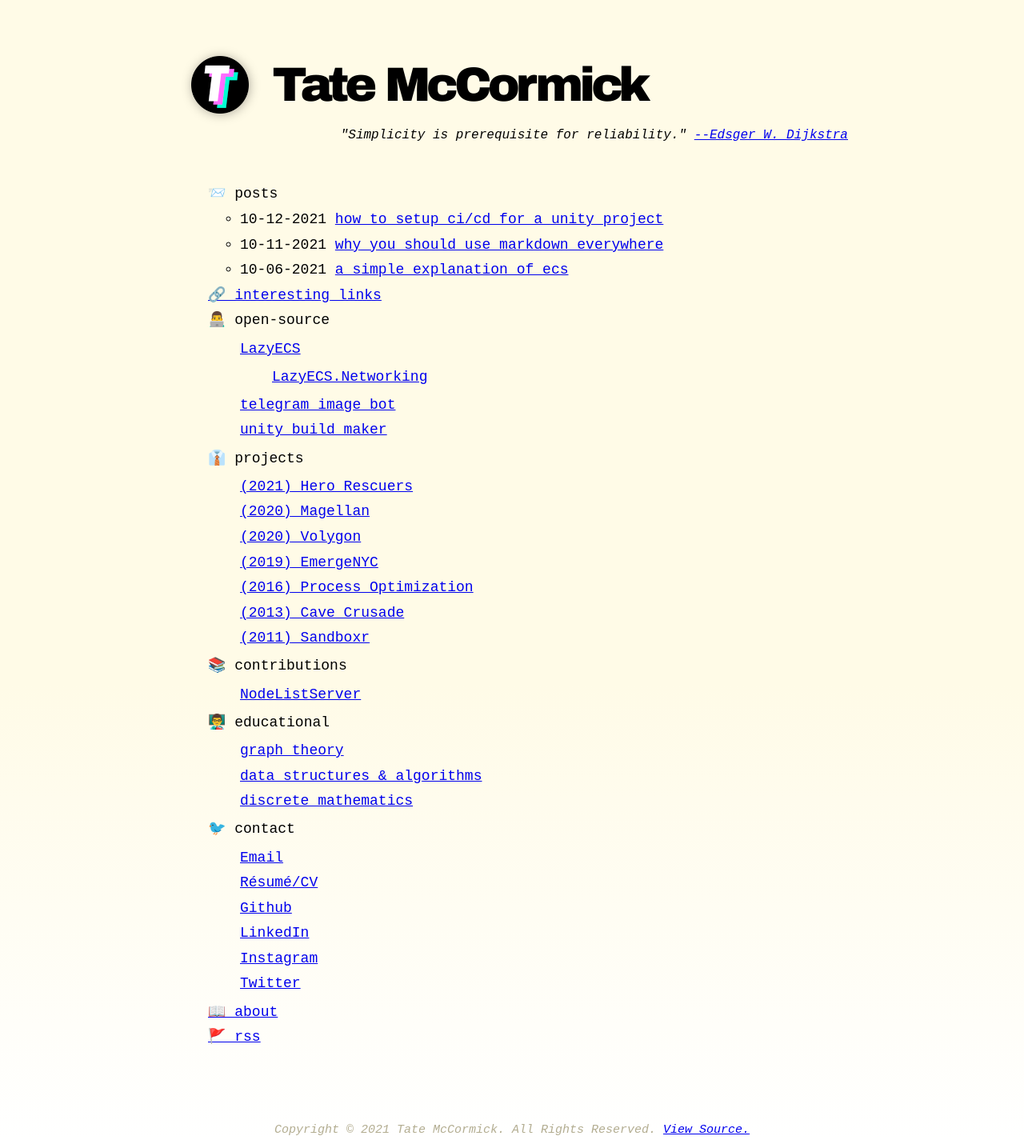
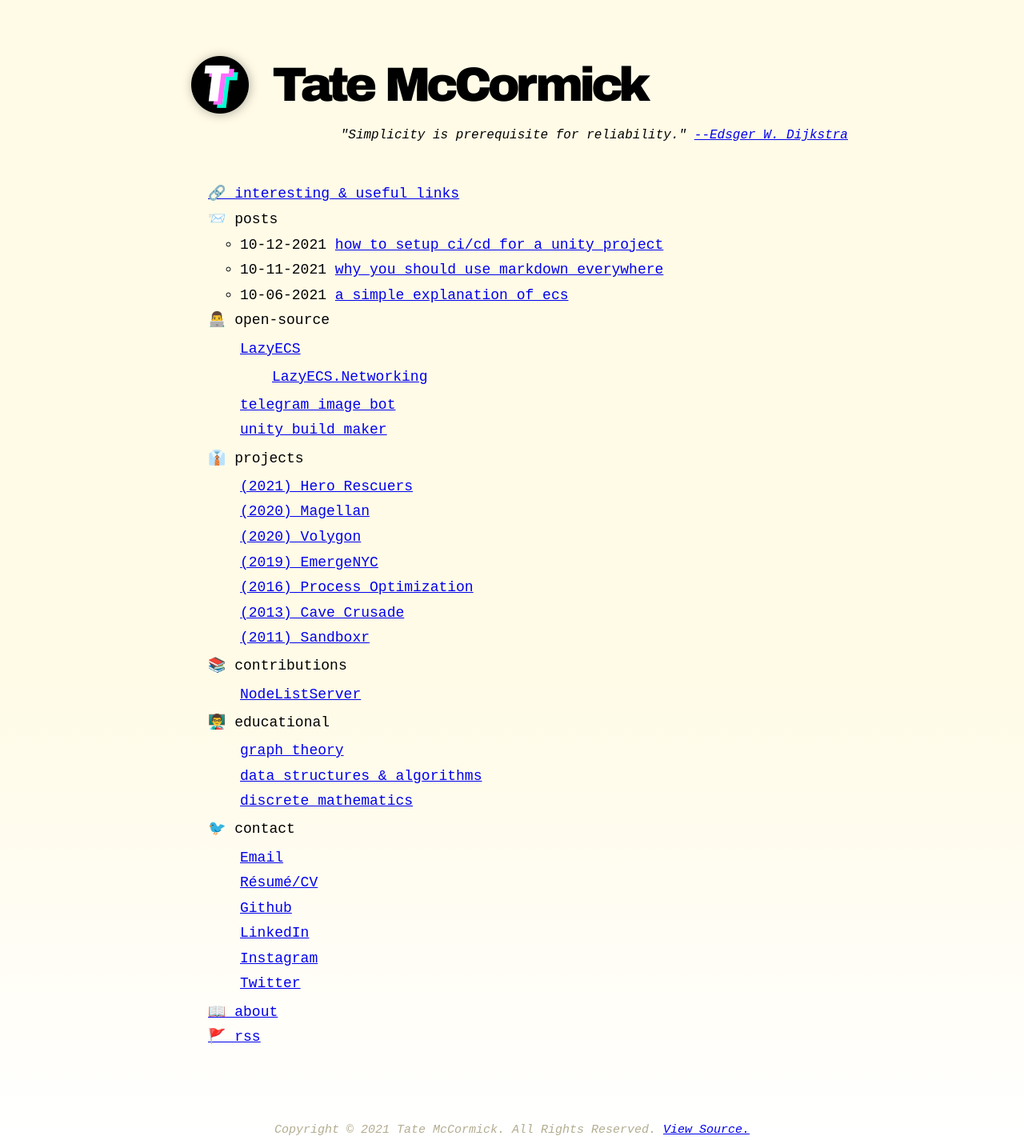
Before and after one commit to tatelax/tatelax.github.io, a Jekyll site: the page built from index.markdown, in a window 1280 px wide. Shown: the whole page at 80% size. Built offline with Jekyll 4.4.1, drawn with Linux system fonts in a browser that asks for light colours.

Commit message:
Update menu.yml

```diff
--- a/_data/menu.yml
+++ b/_data/menu.yml
@@ -2,15 +2,15 @@
 # https://github.com/riggraz/no-style-please#customize-the-menu
 
 entries:
+  - title: 🔗 interesting & useful links
+    url: pages/links
+
   - title: 📨 posts
     post_list:
       limit: 5
       show_more: true
       show_more_text: All Posts...
       show_more_url: archive.html
-
-  - title: 🔗 interesting links
-    url: pages/links
 
   - title: 👨‍💻 open-source
     entries:
```
